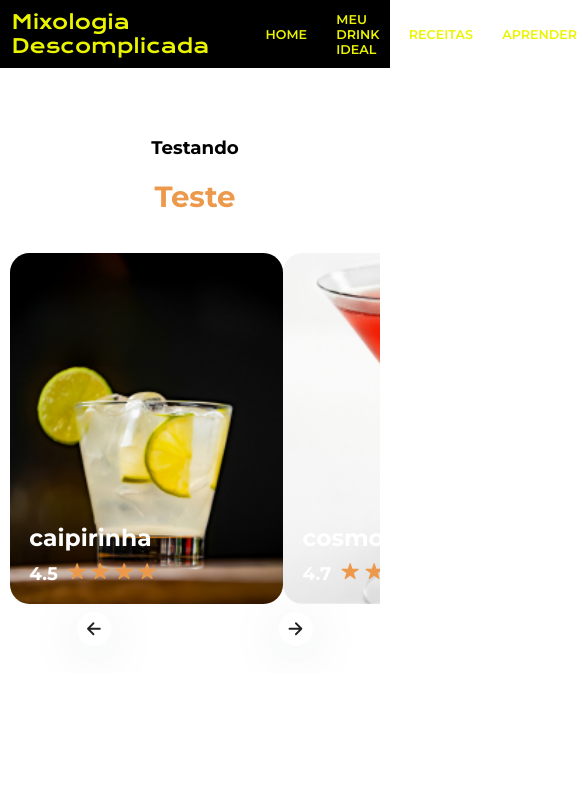
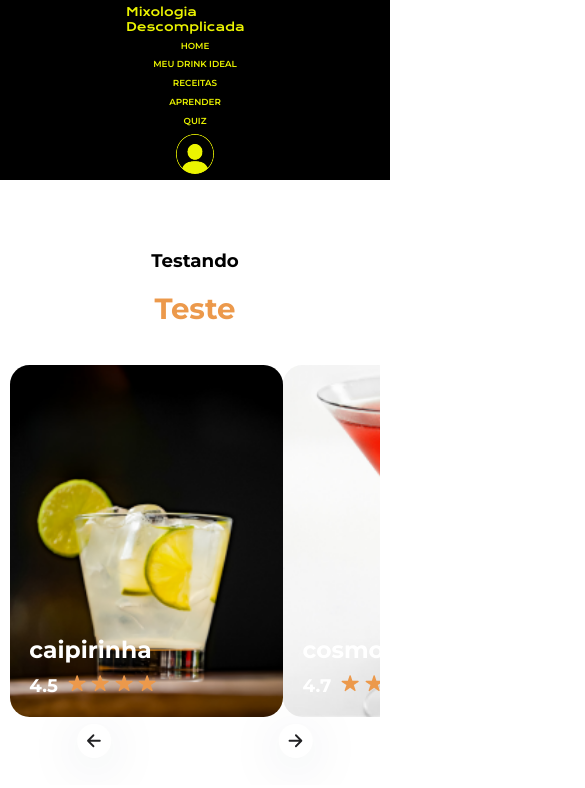
Before and after one commit to BrendaDantas/MixologiaDescomplicada, a plain HTML site: page index.html in a window 390 px wide. Shown: the top 788 px of the page, 585 px wide, since content can reach past the window. Drawn offline with nearby package versions, Linux system fonts and the light colour scheme; a script that the page names is missing.

Commit message:
Aplicando responsividade no cabeçalho

```diff
--- a/styles/style.css
+++ b/styles/style.css
@@ -46,6 +46,61 @@ body {
 
 .cabecalho__menu__link:hover {
     color: #1a4d2e;
+}
+
+/*media queries*/
+@media (max-width: 1024) {
+    .cabecalho__menu {
+        flex-direction: column;
+        align-items: flex-start;
+        padding: 1rem;
+    }
+
+    .cabecalho__menu__link,
+    .cabecalho__menu__link__icone {
+        margin: 0.5rem 0;
+    }
+
+    .cabecalho__menu__link__icone {
+        margin: 0.5rem 0 0 0;
+    }
+}
+
+@media (max-width: 768px) {
+    .cabecalho__menu {
+        gap: 1rem;
+    }
+
+    .logo__cabecalho {
+        font-size: 1.5rem;
+    }
+
+    .cabecalho__menu__link,
+    .cabecalho__menu__link__icone {
+        font-size: 1rem;
+    }
+}
+
+@media (max-width: 480px) {
+    .cabecalho__menu {
+        flex-direction: column;
+        align-items: center;
+        gap: 0.5rem;
+    }
+
+    .logo__cabecalho {
+        font-size: 1.2rem;
+    }
+
+    .cabecalho__menu__link,
+    .cabecalho__menu__link__icone {
+        font-size: 0.9rem;
+        margin: 0.2rem 0;
+    }
+
+    .cabecalho__menu__link__icone {
+        margin: 0.2rem 0 0 0;
+    }
 }
 
 /*---swiper---*/
```
